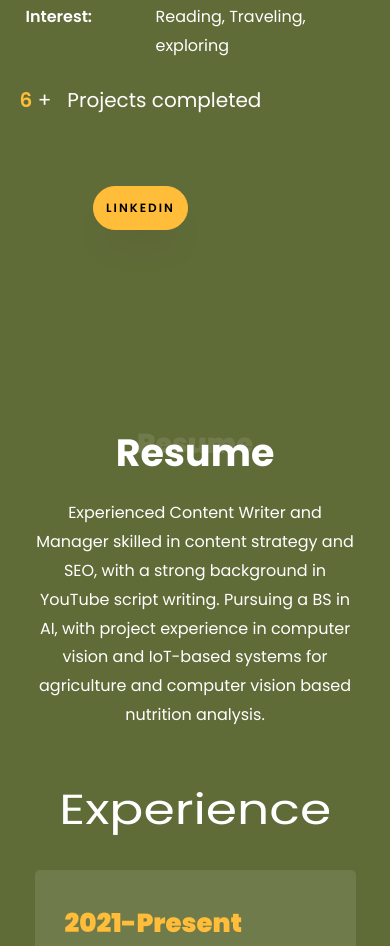
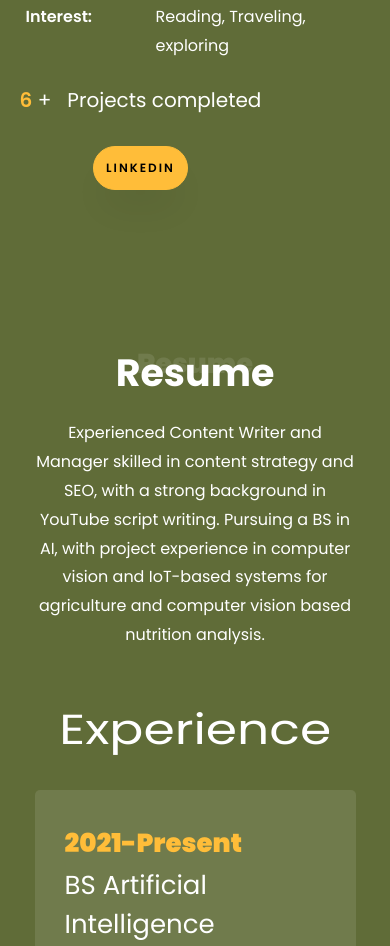
Before and after one commit to Aiengineer1/My_Portfolio, a plain HTML site: page index.html in a window 390 px wide. Shown: the part 2227-3173 px from the top of the page. Drawn offline with Linux system fonts and the light colour scheme; files whose address does not match are found by name.

Commit message:
4  commit

```diff
--- a/index.html
+++ b/index.html
@@ -266,7 +266,7 @@
 
     .counter-wrap .text .btn {
         display: inline-block;
-        margin: 50px;
+        margin: 10px auto;
         text-align: center;
     }
 }
```
